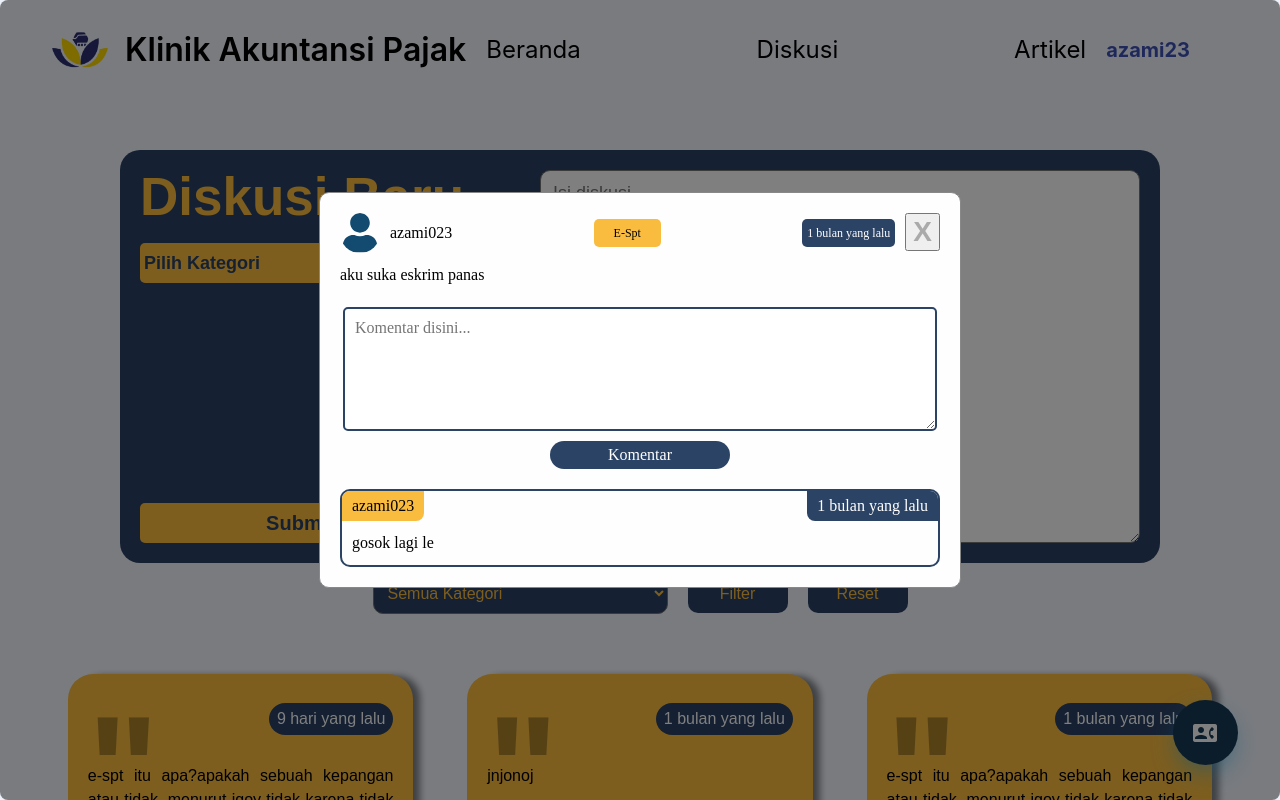
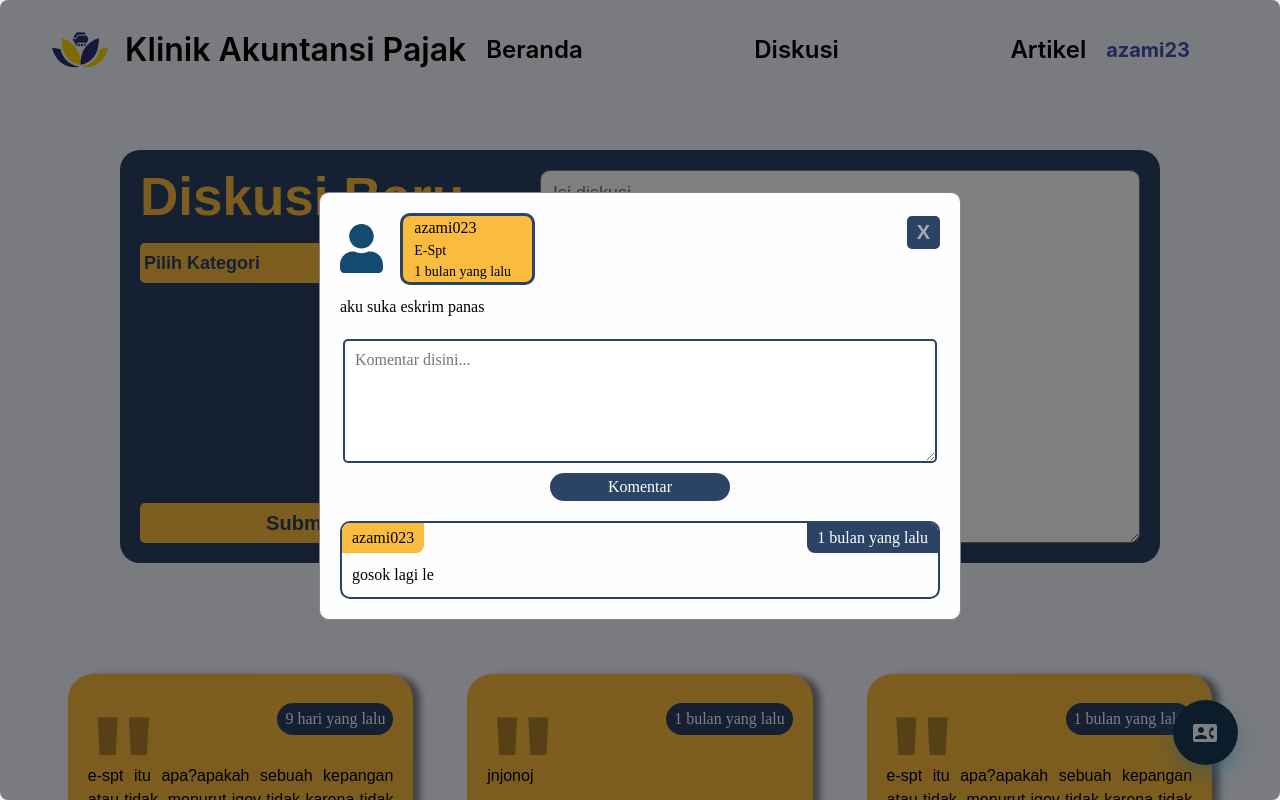
Before and after one commit to mrraihan29/kap, a Django app: page /diskusi/4/ in a window 1280 px wide. Run offline with Django 5.2, Linux system fonts and the light colour scheme; a user stored in the database is signed in; data comes from the database, SQL or seed files in the repository; both versions use the stored data as it was after the commit; data that the repository does not hold is empty; parts of the project's set-up code (start-up, migrations or seed data) failed here and were passed over.

Commit message:
Refactor article templates to use consistent stylesheet and update date formatting; enhance discussion comment layout

```diff
--- a/kap/artikel/templates/artikel/artikel_2.html
+++ b/kap/artikel/templates/artikel/artikel_2.html
@@ -10,7 +10,7 @@
       href="{% static 'nw-logo.png' %}"
       type="image/gif"
       sizes="16x16" />
-    <link rel="stylesheet" href="{%static "read.css"%}">
+    <link rel="stylesheet" href="{%static "artikel.css"%}">
   </head>
   <body>
     <header>
@@ -104,9 +104,9 @@
       <section class="title-container">
         <div class="judul">
           <h1>{{judul}}</h1>
-          <h2>23 Des 2024</h2>
         </div>
         <p>Perubahan PPh 21 menggunakan skema TER untuk pemotongan pajak.</p>
+        <h2 class="tanggal">23 Des 2024</h2>
         <div class="author">
           <img src="{%static "user-navy.png"%}" alt="">
           <h2>Klinik Akuntansi Pajak</h2>
--- a/kap/artikel/templates/artikel/artikel_3.html
+++ b/kap/artikel/templates/artikel/artikel_3.html
@@ -10,7 +10,7 @@
       href="{% static 'nw-logo.png' %}"
       type="image/gif"
       sizes="16x16" />
-    <link rel="stylesheet" href="{%static "read.css"%}">
+    <link rel="stylesheet" href="{%static "artikel.css"%}">
   </head>
   <body>
     <header>
@@ -104,9 +104,9 @@
       <section class="title-container">
         <div class="judul">
           <h1>{{judul}}</h1>
-          <h2>23 Des 2024</h2>
         </div>
         <p>Pentingnya pelaporan SPT Tahunan dan sanksi jika tidak sesuai.</p>
+        <h2 class="tanggal">23 Des 2024</h2>
         <div class="author">
           <img src="{%static "user-navy.png"%}" alt="">
           <h2>Klinik Akuntansi Pajak</h2>
--- a/kap/artikel/templates/artikel/artikel_5.html
+++ b/kap/artikel/templates/artikel/artikel_5.html
@@ -10,7 +10,7 @@
       href="{% static 'nw-logo.png' %}"
       type="image/gif"
       sizes="16x16" />
-    <link rel="stylesheet" href="{%static "read.css"%}">
+    <link rel="stylesheet" href="{%static "artikel.css"%}">
   </head>
   <body>
     <header>
@@ -104,9 +104,9 @@
       <section class="title-container">
         <div class="judul">
           <h1>{{judul}}</h1>
-          <h2>23 Des 2024</h2>
         </div>
         <p>Perbedaan dan subjek pajak PPh 21 dan PPh 26.</p>
+        <h2 class="tanggal">23 Des 2024</h2>
         <div class="author">
           <img src="{%static "user-navy.png"%}" alt="">
           <h2>Klinik Akuntansi Pajak</h2>
--- a/kap/discussions/templates/discussions/comment.html
+++ b/kap/discussions/templates/discussions/comment.html
@@ -13,16 +13,19 @@
 
     <div class="discuss">
       <div class="header">
+        <img
+          src="{% static 'person.svg' %}"
+          style="color: #134b70"
+          alt="Person" />
         <div class="author">
-          <img
-            src="{% static 'person.svg' %}"
-            style="color: #134b70"
-            alt="Person" />
           <div>{{ discussion.user }}</div>
+          <div class="popup-category">
+            {{ discussion.get_category_display }}
+          </div>
+          <div class="popup-timestamp">
+            {{ discussion.time_since }} yang lalu
+          </div>
         </div>
-
-        <div class="popup-category">{{ discussion.get_category_display }}</div>
-        <div class="popup-timestamp">{{ discussion.time_since }} yang lalu</div>
       </div>
 
       <div class="content">{{ discussion.content }}</div>
--- a/kap/discussions/templates/discussions/list.html
+++ b/kap/discussions/templates/discussions/list.html
@@ -8,7 +8,7 @@
     <script src="https://code.jquery.com/jquery-3.6.0.min.js"></script>
     <link rel="shortcut icon" type="img/png" href="{% static "img/turn.png" %}">
     <link rel="stylesheet" href="{% static "diskusii.css" %}">
-    {% comment %} <link rel="stylesheet" href="{% static "comments.css" %}"> {% endcomment %}
+    <link rel="stylesheet" href="{% static "comments.css" %}">
     <link rel="stylesheet" href="{% static "diskusii-responsive.css" %}">
     {% comment %} <link rel="stylesheet" href="{% static "diskusii.css" %}"> {% endcomment %}
     <link rel="stylesheet" href="{% static "popup.css" %}">
@@ -178,12 +178,12 @@
                 <ul>
                 <li>
                     <a href="https://www.instagram.com/klinikakuntansipajak?utm_source=ig_web_button_share_sheet&igsh=ZDNlZDc0MzIxNw==">
-                        <img src="{% static 'instagram.png' %}" alt="" />
+                        <img src="{% static 'white-ig.png' %}" alt="" />
                         <span>@klinikakuntansipajak</span>
                     </a>
                 </li>
                 <li>
-                    <a href="https://wa.me/6282211145400">
+                    <a href="https://www.instagram.com/klinikakuntansipajak?utm_source=ig_web_button_share_sheet&igsh=ZDNlZDc0MzIxNw==">
                         <img src="{% static 'wa-white.png' %}" alt="" />
                         <span>+62 822-1114-5400</span>
                     </a>
--- a/kap/static/comments.css
+++ b/kap/static/comments.css
@@ -276,17 +276,21 @@ header nav img {
 }
 
 .author {
+  border: 3px solid #2b4365;
+  background-color: #fabc3f;
+  border-radius: 10px;
+  padding: 0 2%;
   font-family: "Montserrat", serif;
   font-weight: 500;
 }
 
 .popup-category {
-  font-size: 12px;
+  text-align: left;
+  font-size: 14px;
   font-family: "Montserrat", serif;
   font-weight: 500;
-  background-color: #fabc3f;
+  /* background-color: #fabc3f; */
   color: black;
-  padding: 5px 20px;
   border-radius: 5px;
   width: fit-content;
 }
@@ -297,14 +301,11 @@ header nav img {
 }
 
 .popup-timestamp {
-  font-size: 12px;
+  font-size: 14px;
   margin-right: 10px;
   font-family: "Montserrat", serif;
   font-weight: 500;
-  background-color: #2b4365;
-  color: white;
-  padding: 5px;
-  border-radius: 5px;
+  /* background-color: #2b4365; */
 }
 
 .content {
--- a/kap/static/diskusii.css
+++ b/kap/static/diskusii.css
@@ -822,130 +822,3 @@ footer {
   padding: 10px;
 }
 /* END FOOTER CSS */
-
-.discuss {
-  font-family: "Montserrat", serif;
-  line-height: 1.5;
-}
-
-.author {
-  font-family: "Montserrat", serif;
-  font-weight: 500;
-}
-
-.popup-category {
-  font-size: 12px;
-  font-family: "Montserrat", serif;
-  font-weight: 500;
-  background-color: #fabc3f;
-  color: black;
-  padding: 5px 20px;
-  border-radius: 5px;
-  width: fit-content;
-}
-@media only screen and (max-width: 576px) {
-  .popup-category {
-    font-size: 6px;
-  }
-}
-
-.popup-timestamp {
-  font-size: 12px;
-  margin-right: 10px;
-  font-family: "Montserrat", serif;
-  font-weight: 500;
-  background-color: #2b4365;
-  color: white;
-  padding: 5px;
-  border-radius: 5px;
-}
-
-.content {
-  text-align: justify;
-}
-
-.comment {
-  display: flex;
-  flex-direction: column;
-  row-gap: 10px;
-}
-
-.comment-form {
-  display: flex;
-  flex-direction: column;
-  align-items: center;
-}
-
-.comment-form textarea {
-  height: 100px;
-  width: 95%;
-  font-family: "Montserrat", serif;
-  font-size: 1rem;
-  padding: 10px;
-  margin-bottom: 10px;
-  border-radius: 5px;
-  border: 2px solid #2b4365;
-}
-
-.comment-form button {
-  font-family: "Montserrat", serif;
-  font-size: 1rem;
-  padding: 5px;
-  background-color: #2b4365;
-  color: white;
-  border: none;
-  border-radius: 25px;
-  width: 30%;
-  cursor: pointer;
-}
-
-.isi-comment {
-  display: flex;
-  flex-direction: column;
-  border: 2px solid #2b4365;
-  margin-top: 10px;
-  border-radius: 10px;
-}
-
-.author-comment {
-  font-family: "Montserrat", serif;
-  font-weight: 500;
-  display: flex;
-  flex-direction: row;
-  height: 30px;
-  align-items: center;
-  justify-content: space-between;
-}
-
-.user-comment {
-  background-color: #fabc3f;
-  height: 100%;
-  display: flex;
-  align-items: center;
-  border-top-left-radius: 8px;
-  border-bottom-right-radius: 8px;
-  width: fit-content;
-  padding-right: 10px;
-  padding-left: 10px;
-}
-
-.comment-timestamp {
-  background-color: #2b4365;
-  color: white;
-  height: 100%;
-  display: flex;
-  align-items: center;
-  border-top-right-radius: 8px;
-  border-bottom-left-radius: 8px;
-  width: fit-content;
-  padding-right: 10px;
-  padding-left: 10px;
-}
-
-.comment-content {
-  height: auto;
-  padding: 10px;
-  font-family: "Montserrat", serif;
-  text-align: justify;
-  line-height: 1.5;
-}
--- a/kap/static/popup.css
+++ b/kap/static/popup.css
@@ -24,7 +24,8 @@
 .close-btn {
   color: #aaa;
   float: right;
-  font-size: 28px;
+  font-size: 20px;
+  border-radius: 5px;
   font-weight: bold;
 }
 
@@ -41,14 +42,14 @@
 
 .discuss .header {
   display: flex;
-  justify-content: space-between;
+  column-gap: 3%;
   align-items: center;
   margin-bottom: 10px;
 }
 
 .discuss .author {
   display: flex;
-  align-items: center;
+  flex-direction: column;
 }
 
 .discuss .author img {
```
Also changed, not shown: kap/artikel/templates/artikel/artikel_4.html (+3 -5 lines), kap/artikel/templates/artikel/list_artikel.html (+7 -8 lines), kap/db.sqlite3.
